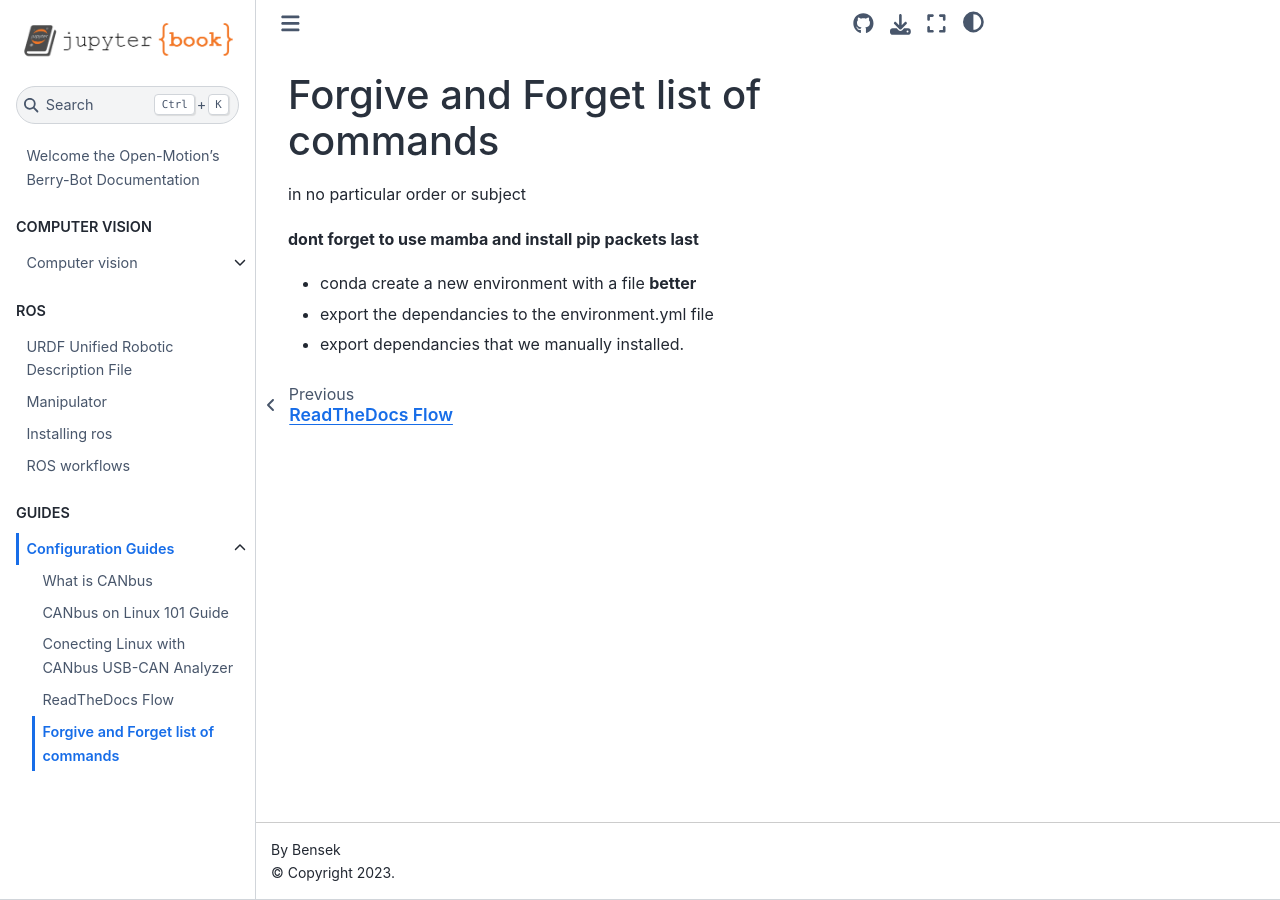
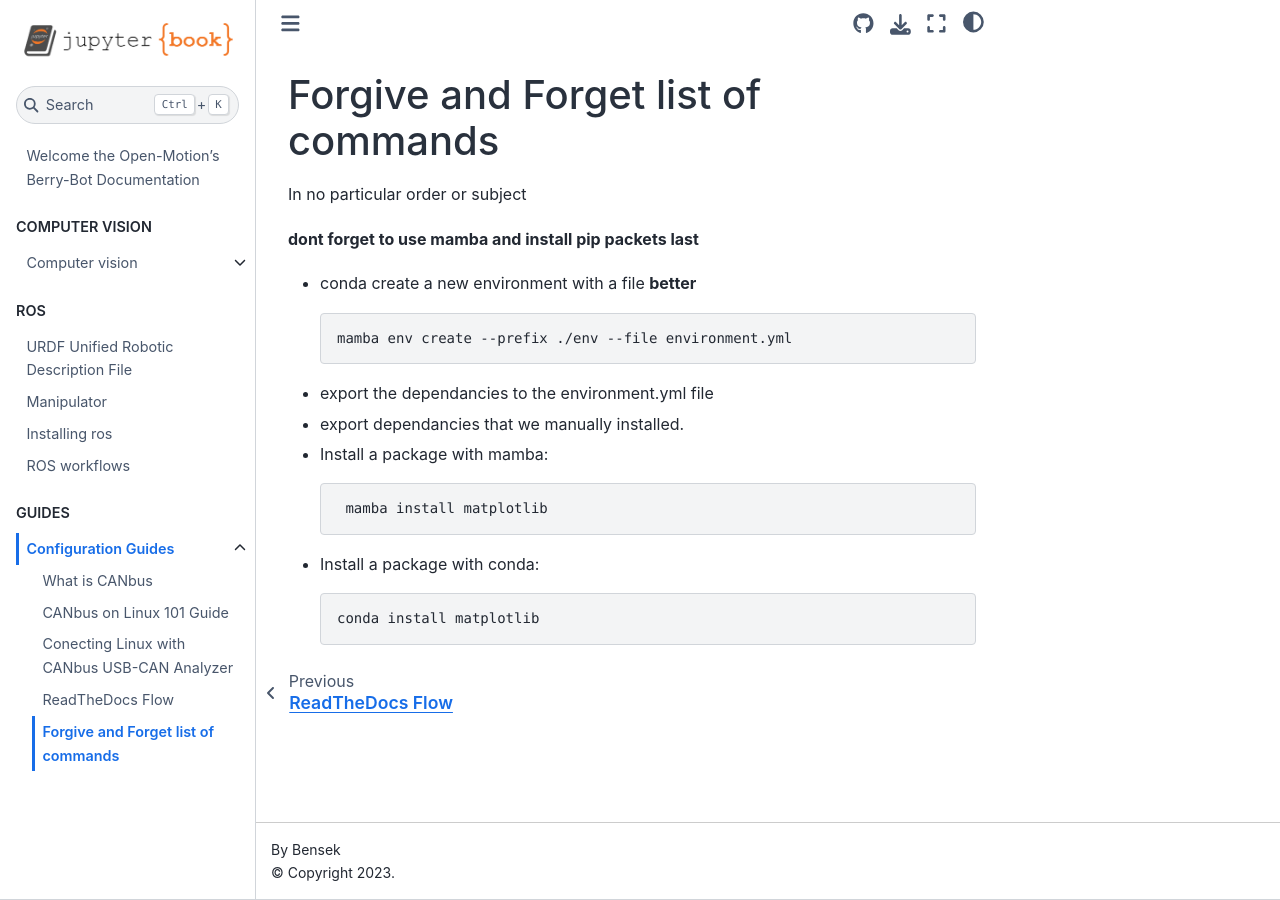
Before and after one commit to flippybit/bery-bot, a Jupyter Book: the page built from docs/guides/forgive-and-forget.md, in a window 1280 px wide. Built offline with Jupyter Book 1.0.4 settings and Sphinx 7.4.7 and the Sphinx Book theme 1.1.4, drawn with Linux system fonts in a browser that asks for light colours.

Commit message:
tyring to install jupyter notebook

````diff
--- a/docs/guides/forgive-and-forget.md
+++ b/docs/guides/forgive-and-forget.md
@@ -1,7 +1,19 @@
 # Forgive and Forget list of commands
-in no particular order or subject
+In no particular order or subject
 
 **dont forget to use mamba and install pip packets last**
 * conda create a new environment with a file **better**
+    ```bash
+    mamba env create --prefix ./env --file environment.yml
+    ```
 * export the dependancies to the environment.yml file
 * export dependancies that we manually installed.
+
+* Install a package with mamba:
+   ```bash
+    mamba install matplotlib
+    ```
+* Install a package with conda:
+    ```bash
+    conda install matplotlib
+    ```
--- a/environment.yml
+++ b/environment.yml
@@ -7,3 +7,4 @@ dependencies:
   - sphinx-book-theme
   - pip
   - jupyter-book
+  - ipykernel
````
Also changed, not shown: docs/vision/mask-rcnn-notebook.ipynb (added), 1 other file.
